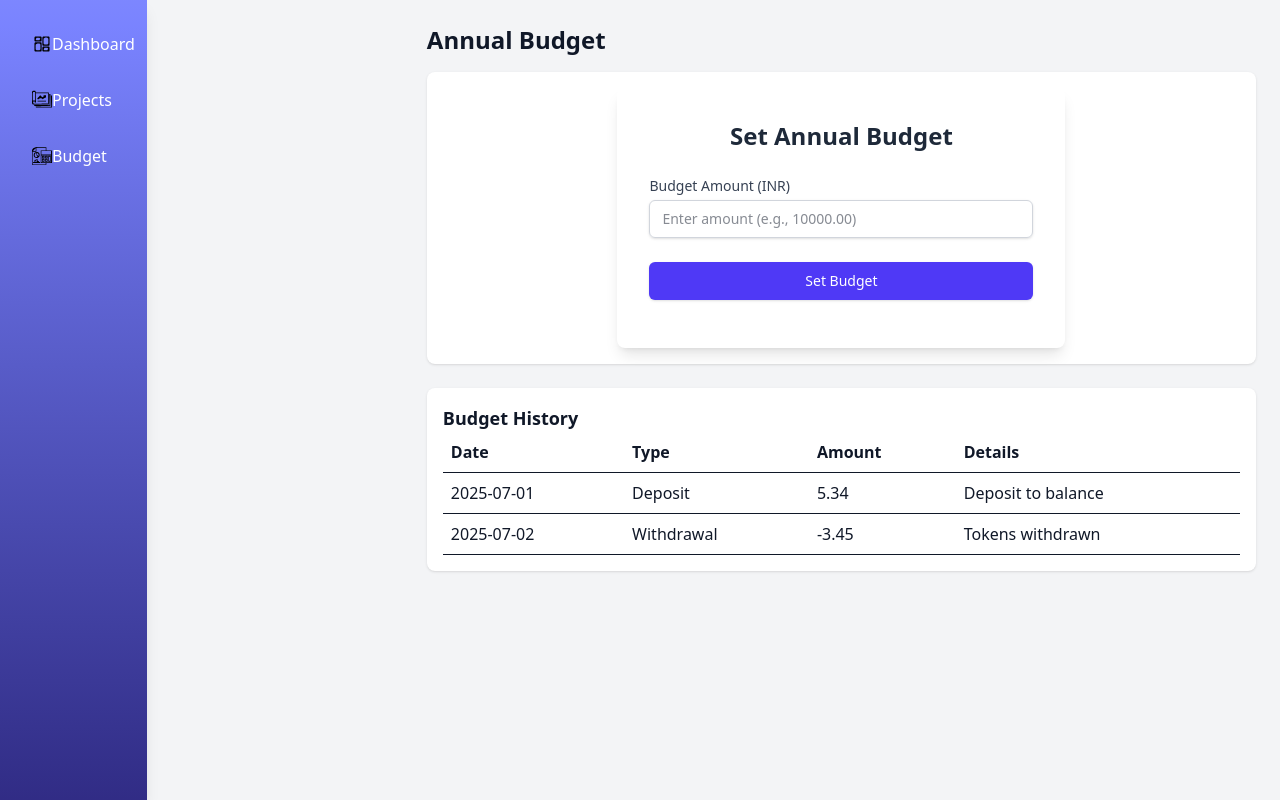
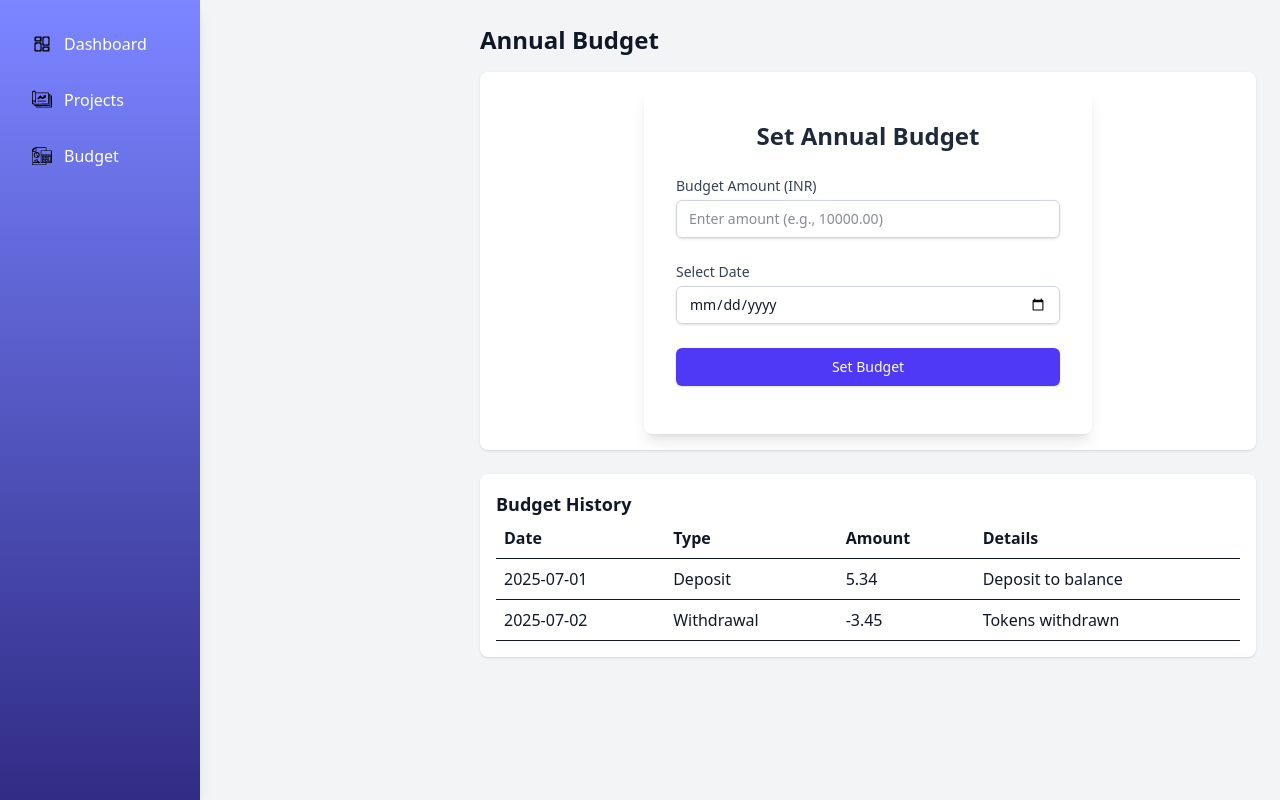
Before and after one commit to MananBagga/CIET_PMU, a Django app: page /budget/ in a window 1280 px wide. Run offline with Django 5.2, Linux system fonts and the light colour scheme; parts of the project's set-up code (start-up, migrations or seed data) failed here and were passed over; some libraries are stand-ins or nearby versions.

Commit message:
add annual budget model creation

```diff
--- a/ciet_pmu/admin_dashboard/models.py
+++ b/ciet_pmu/admin_dashboard/models.py
@@ -1,11 +1,12 @@
 from django.db import models
+from django.utils import timezone
 
 # Create your models here.
 class Annualbudget(models.Model):
     year = models.IntegerField()
     budget = models.DecimalField(max_digits=10, decimal_places=5)  # max_digits and decimal_places have been guessed, as this database handles decimal fields as float
-    created_at = models.DateTimeField(blank=True, null=True)
-    updated_at = models.DateTimeField(blank=True, null=True)
+    created_at = models.DateTimeField(default=timezone.now, blank=True, null=True)
+    updated_at = models.DateTimeField(default=timezone.now, blank=True, null=True)
 
     class Meta:
         managed = False
--- a/ciet_pmu/admin_dashboard/templates/admin_dashboard/budget.html
+++ b/ciet_pmu/admin_dashboard/templates/admin_dashboard/budget.html
@@ -2,8 +2,8 @@
 <!DOCTYPE html>
 <html lang="en">
   <head>
-    <meta charset="UTF-8">
-    <meta name="viewport" content="width=device-width, initial-scale=1.0">
+    <meta charset="UTF-8" />
+    <meta name="viewport" content="width=device-width, initial-scale=1.0" />
     <title>Annual Budget</title>
     {% tailwind_css %}
     <style>
@@ -24,29 +24,53 @@
     </style>
   </head>
   <body class="bg-gray-100 font-sans text-gray-900 antialiased">
-
     <div class="flex h-screen">
       {% include "partials/admin_sidebar.html" %}
 
-    <section id="budget" class="section w-full flex justify-center items-center ml-[20%] p-6 overflow-auto fade-in">
+      <section
+        id="budget"
+        class="section w-full flex justify-center items-center ml-[20%] p-6 overflow-auto fade-in"
+      >
         <h2 class="text-2xl font-bold mb-4">Annual Budget</h2>
         <div class="bg-white p-4 rounded-lg shadow mb-6 flex justify-center">
           <div class="bg-white p-8 rounded-lg shadow-lg w-full max-w-md">
-        <h2 class="text-2xl font-bold text-gray-800 mb-6 text-center">Set Annual Budget</h2>
-        <form id="budgetForm" onsubmit="event.preventDefault(); submitBudget();" class="space-y-6">
+            <h2 class="text-2xl font-bold text-gray-800 mb-6 text-center">
+              Set Annual Budget
+            </h2>
+            <form id="budgetForm" method="POST" class="space-y-6">
+              {% csrf_token %}
               <div>
-                <label for="amount" class="block text-sm font-medium text-gray-700">Budget Amount (INR)</label>
+                <label
+                  for="amount"
+                  class="block text-sm font-medium text-gray-700"
+                  >Budget Amount (INR)</label
+                >
                 <input
                   type="number"
                   id="amount"
-                    name="amount"
+                  name="program_budget"
                   min="0"
                   step="0.01"
                   required
                   class="mt-1 block w-full px-3 py-2 border border-gray-300 rounded-md shadow-sm focus:outline-none focus:ring-indigo-500 focus:border-indigo-500 sm:text-sm"
                   placeholder="Enter amount (e.g., 10000.00)"
+                />
+              </div>
+              <div>
+                <label
+                  for="date"
+                  class="block text-sm font-medium text-gray-700"
+                  >Select Date</label
                 >
+                <input
+                  type="date"
+                  id="date"
+                  name="budget_date"
+                  required
+                  class="mt-1 block w-full px-3 py-2 border border-gray-300 rounded-md shadow-sm focus:outline-none focus:ring-indigo-500 focus:border-indigo-500 sm:text-sm"
+                />
               </div>
+
               <div>
                 <button
                   type="submit"
@@ -58,7 +82,6 @@
             </form>
             <p id="message" class="mt-4 text-center text-sm text-gray-600"></p>
           </div>
-
         </div>
         <div class="bg-white p-4 rounded-lg shadow">
           <h3 class="text-lg font-semibold">Budget History</h3>
--- a/ciet_pmu/admin_dashboard/views.py
+++ b/ciet_pmu/admin_dashboard/views.py
@@ -1,6 +1,6 @@
-from django.shortcuts import render
+from django.shortcuts import render, redirect
 import json
-from .models import User
+from .models import User, Program
 
 # Create your views here.
 def admin_dashboard(request):
@@ -17,9 +17,35 @@
     return render(request, 'admin_dashboard/budget.html')
 
 def projects(request):
+    users = User.objects.all()
 
-    user
-    return render(request, 'admin_dashboard/projects.html')
+    if request.method == 'POST':
+        program_type = request.POST.get('program_type')
+        program_title = request.POST.get('program_title')
+        program_coordinator_id = request.POST.get('program_coordinator')
 
-    users = User.objects.all()
+        try:
+            coordinator = User.objects.get(id=program_coordinator_id)
+
+            Program.objects.create(
+                type=program_type,
+                title=program_title,
+                coordinator=coordinator,  # ForeignKey to User
+            )
+            return redirect('projects')
+
+        except User.DoesNotExist:
+            # Handle the case where the coordinator does not exist
+            return render(request, 'admin_dashboard/projects.html', {
+                'users': users,
+                'error': 'Selected coordinator does not exist.'
+            })
+
+        except Exception as e:
+            # Handle any other exceptions
+            return render(request, 'admin_dashboard/projects.html', {
+                'users': users,
+                'error': f'An error occurred: {str(e)}'
+            })
+
     return render(request, 'admin_dashboard/projects.html', {'users': users})
--- a/ciet_pmu/theme/static/css/dist/styles.css
+++ b/ciet_pmu/theme/static/css/dist/styles.css
@@ -10,10 +10,13 @@
       "Courier New", monospace;
     --color-red-100: oklch(93.6% 0.032 17.717);
     --color-red-300: oklch(80.8% 0.114 19.571);
+    --color-red-500: oklch(63.7% 0.237 25.331);
     --color-red-700: oklch(50.5% 0.213 27.518);
     --color-orange-500: oklch(70.5% 0.213 47.604);
+    --color-yellow-500: oklch(79.5% 0.184 86.047);
     --color-green-100: oklch(96.2% 0.044 156.743);
     --color-green-300: oklch(87.1% 0.15 154.449);
+    --color-green-600: oklch(62.7% 0.194 149.214);
     --color-green-700: oklch(52.7% 0.154 150.069);
     --color-blue-500: oklch(62.3% 0.214 259.815);
     --color-indigo-50: oklch(96.2% 0.018 272.314);
@@ -24,7 +27,6 @@
     --color-indigo-900: oklch(35.9% 0.144 278.697);
     --color-purple-100: oklch(94.6% 0.033 307.174);
     --color-purple-300: oklch(82.7% 0.119 306.383);
-    --color-purple-500: oklch(62.7% 0.265 303.9);
     --color-purple-600: oklch(55.8% 0.288 302.321);
     --color-purple-700: oklch(49.6% 0.265 301.924);
     --color-purple-800: oklch(43.8% 0.218 303.724);
@@ -393,8 +392,8 @@
   .w-14 {
     width: calc(var(--spacing) * 14);
   }
-  .w-\[20\%\] {
-    width: 20%;
+  .w-\[18\%\] {
+    width: 18%;
   }
   .w-full {
     width: 100%;
@@ -404,6 +403,9 @@
   }
   .max-w-md {
     max-width: var(--container-md);
+  }
+  .min-w-\[200px\] {
+    min-width: 200px;
   }
   .flex-1 {
     flex: 1;
@@ -435,11 +437,11 @@
   .justify-end {
     justify-content: flex-end;
   }
-  .gap-2 {
-    gap: calc(var(--spacing) * 2);
+  .gap-3 {
+    gap: calc(var(--spacing) * 3);
   }
-  .gap-6 {
-    gap: calc(var(--spacing) * 6);
+  .gap-4 {
+    gap: calc(var(--spacing) * 4);
   }
   .gap-8 {
     gap: calc(var(--spacing) * 8);
@@ -1092,6 +1108,59 @@
   inherits: false;
   initial-value: 0 0 #0000;
 }
+@property --tw-blur {
+  syntax: "*";
+  inherits: false;
+}
+@property --tw-brightness {
+  syntax: "*";
+  inherits: false;
+}
+@property --tw-contrast {
+  syntax: "*";
+  inherits: false;
+}
+@property --tw-grayscale {
+  syntax: "*";
+  inherits: false;
+}
+@property --tw-hue-rotate {
+  syntax: "*";
+  inherits: false;
+}
+@property --tw-invert {
+  syntax: "*";
+  inherits: false;
+}
+@property --tw-opacity {
+  syntax: "*";
+  inherits: false;
+}
+@property --tw-saturate {
+  syntax: "*";
+  inherits: false;
+}
+@property --tw-sepia {
+  syntax: "*";
+  inherits: false;
+}
+@property --tw-drop-shadow {
+  syntax: "*";
+  inherits: false;
+}
+@property --tw-drop-shadow-color {
+  syntax: "*";
+  inherits: false;
+}
+@property --tw-drop-shadow-alpha {
+  syntax: "<percentage>";
+  inherits: false;
+  initial-value: 100%;
+}
+@property --tw-drop-shadow-size {
+  syntax: "*";
+  inherits: false;
+}
 @property --tw-duration {
   syntax: "*";
   inherits: false;
@@ -1152,6 +1221,19 @@
       --tw-ring-offset-width: 0px;
       --tw-ring-offset-color: #fff;
       --tw-ring-offset-shadow: 0 0 #0000;
+      --tw-blur: initial;
+      --tw-brightness: initial;
+      --tw-contrast: initial;
+      --tw-grayscale: initial;
+      --tw-hue-rotate: initial;
+      --tw-invert: initial;
+      --tw-opacity: initial;
+      --tw-saturate: initial;
+      --tw-sepia: initial;
+      --tw-drop-shadow: initial;
+      --tw-drop-shadow-color: initial;
+      --tw-drop-shadow-alpha: 100%;
+      --tw-drop-shadow-size: initial;
       --tw-duration: initial;
       --tw-ease: initial;
       --tw-scale-x: 1;
```
Also changed, not shown: other parts of ciet_pmu/theme/static/css/dist/styles.css (+42 -31 lines), ciet_pmu/admin_dashboard/templates/admin_dashboard/projects.html (+101 -36 lines), ciet_pmu/admin_login/views.py (+12 -12 lines), ciet_pmu/login/views.py (+13 -13 lines), ciet_pmu/user_dashboard/templates/user_dashboard/user_dashboard.html (+5 -5 lines), ciet_pmu/user_dashboard/views.py (+14 -1 lines), ciet_pmu/admin_dashboard/migrations/0001_initial.py, ciet_pmu/admin_dashboard/migrations/0002_alter_program_options.py (added), ciet_pmu/db.sqlite3. Lines whose indentation alone changed are shown as unchanged.
